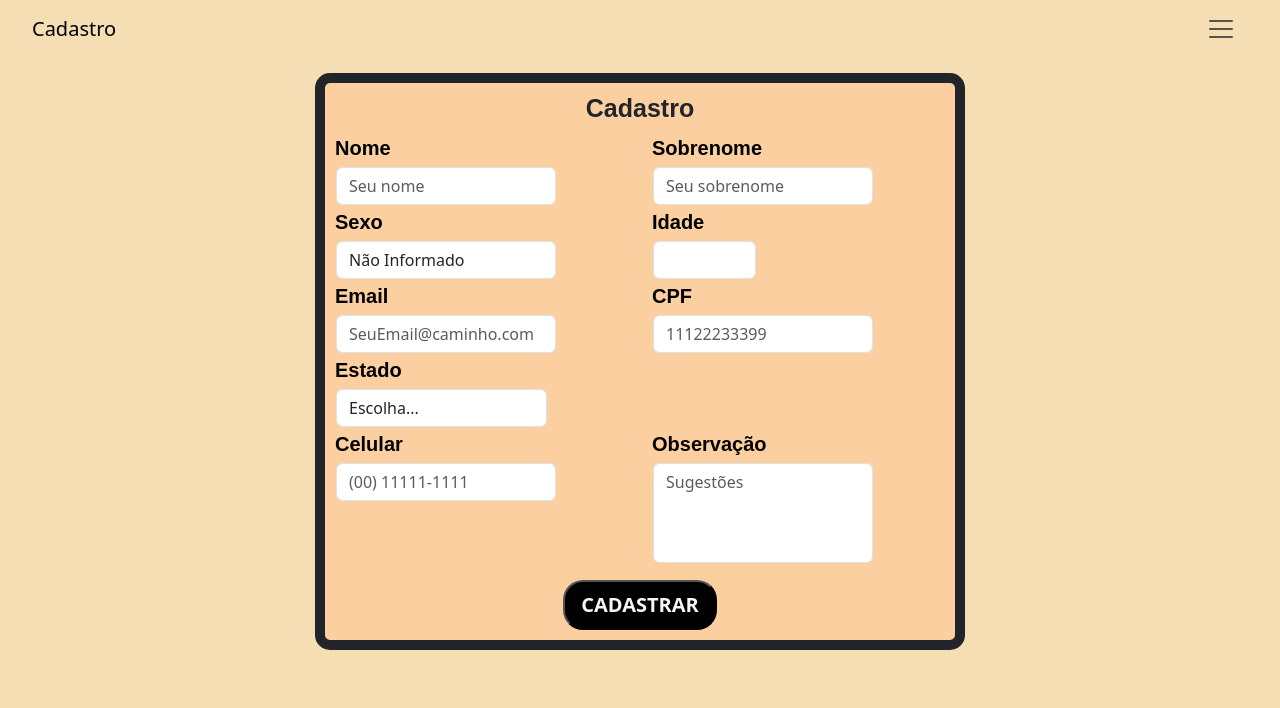
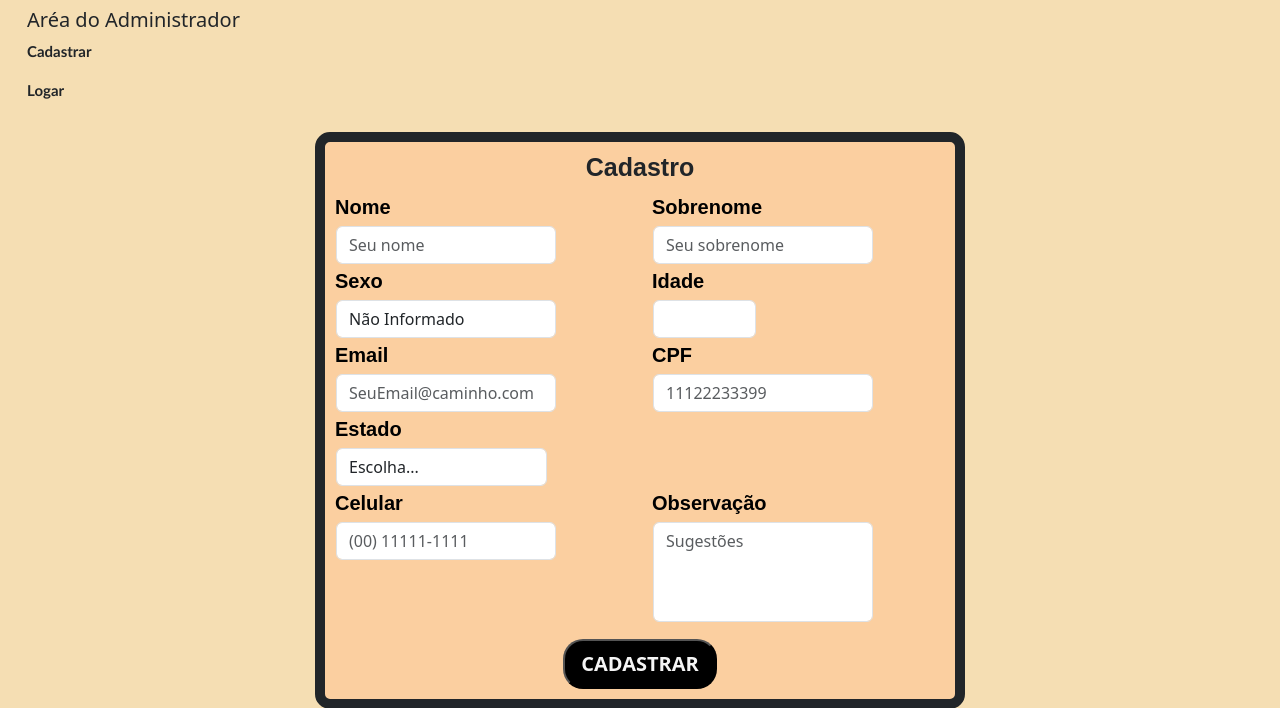
Before and after one commit to Venturaa10/formulario, a Django app: page / in a window 1280 px wide. Shown: the top 708 px of the page. Run offline with Django 5.2, Linux system fonts and the light colour scheme.

Commit message:
Estilizando o menu

```diff
--- a/form_app/templates/partials/_menu.html
+++ b/form_app/templates/partials/_menu.html
@@ -1,64 +1,67 @@
 <style>
-  .navbar {
+  .nav {
     background-color:wheat;
-    color: black;
-    font-weight: bold;
 
     width: 100%; /* Largura total da navbar */
     min-width: 320px; /* Tamanho minimo da Navbar*/
-    padding: 10px 20px;
-    box-sizing: border-box;
+    padding: 8px 15px;
     display: flex;
-    justify-content: space-between; /* Espaça os elementos igualmente */
-    align-items: center; /* Centraliza os itens verticalmente */
-    overflow: hidden; /* Esconde qualquer overflow */
   }
 
+  .nav-item {
+    width: max-content;
+  }
+  #nome_admin {
+    color: rgb(62, 33, 134);
+    font-size:large;
+    font-weight: bold;
+  }
   .navbar-brand {
+    font-size: 20px;
     margin: 0;
   }
+  /* Estiliza a palavra dos links do menu */
+  .nav-link {
+    font-size: 15px;
+    font-weight: bold;
+    font-family: 'Trebuchet MS', 'Lucida Sans Unicode', 'Lucida Grande', 'Lucida Sans', Arial, sans-serif;
+  }
 
-  .navbar-toggler {
-    background: none;
-    border: none;
-    color: black;
-  }
+  .nav-link:hover {
+    color: rgb(14, 0, 124); /* Muda a cor do link ao passar o mouse */
+}
 
 </style>
 
-
-<nav class="navbar">
+<div class="nav">
   <div class="container-fluid">
-
     {% if user.is_authenticated %} <!--Usuario esta logado como admin-->
+    <h1 class="navbar-brand">Aréa do Administrador ( <span id="nome_admin">{{user.username}}</span> )</h1> <!-- Exibe o nome do admin que está logado -->
+    {% else %} <!--Usuario não esta logado como admin-->
     <h1 class="navbar-brand">Aréa do Administrador</h1>
-    {% else %} <!--Usuario não esta logado como admin-->
-    <h1 class="navbar-brand">
-      <a class="nav-link active" aria-current="page" href="{% url 'cadastro' %}">Cadastro</a>
-    </h1>
     {% endif %}
-    <button class="navbar-toggler" type="button" data-bs-toggle="collapse" data-bs-target="#navbarNav" aria-controls="navbarNav" aria-expanded="false" aria-label="Toggle navigation">
-      <span class="navbar-toggler-icon"></span>
-    </button>
-    <div class="collapse navbar-collapse" id="navbarNav">
-      <ul class="navbar-nav" style="width: max-content;">
+    <div>
+      <ul class="navbar-nav">
         <!-- Se o usuario não estiver logado como administrador, será exibido apenas as opçoes de cadastro e login -->
         {% if user.is_authenticated %}
         <li class="nav-item">
-          <a class="nav-link active" aria-current="page" href="{% url 'cadastro' %}">Cadastrar</a>
+          <a class="nav-link" aria-current="page" href="{% url 'cadastro' %}">Cadastrar</a>
         </li>
           <li class="nav-item">
-            <a class="nav-link active" aria-current="page" href="{% url 'exibir' %}">Clientes</a>
+            <a class="nav-link" aria-current="page" href="{% url 'exibir' %}">Clientes</a>
           </li>
           <li class="nav-item">
-            <a class="nav-link active" aria-current="page" href="{% url 'logout' %}">Deslogar</a>
+            <a class="nav-link" aria-current="page" href="{% url 'logout' %}">Deslogar</a>
           </li>
         {% else %}
         <li class="nav-item">
-          <a class="nav-link active" aria-current="page" href="{% url 'login' %}">Logar</a>
+          <a class="nav-link" aria-current="page" href="{% url 'cadastro' %}">Cadastrar</a>
+        </li>
+        <li class="nav-item">
+          <a class="nav-link" aria-current="page" href="{% url 'login' %}">Logar</a>
         </li>
         {% endif %}
       </ul>
     </div>
-  </div>
-</nav>
+    </div>
+</div>
```
